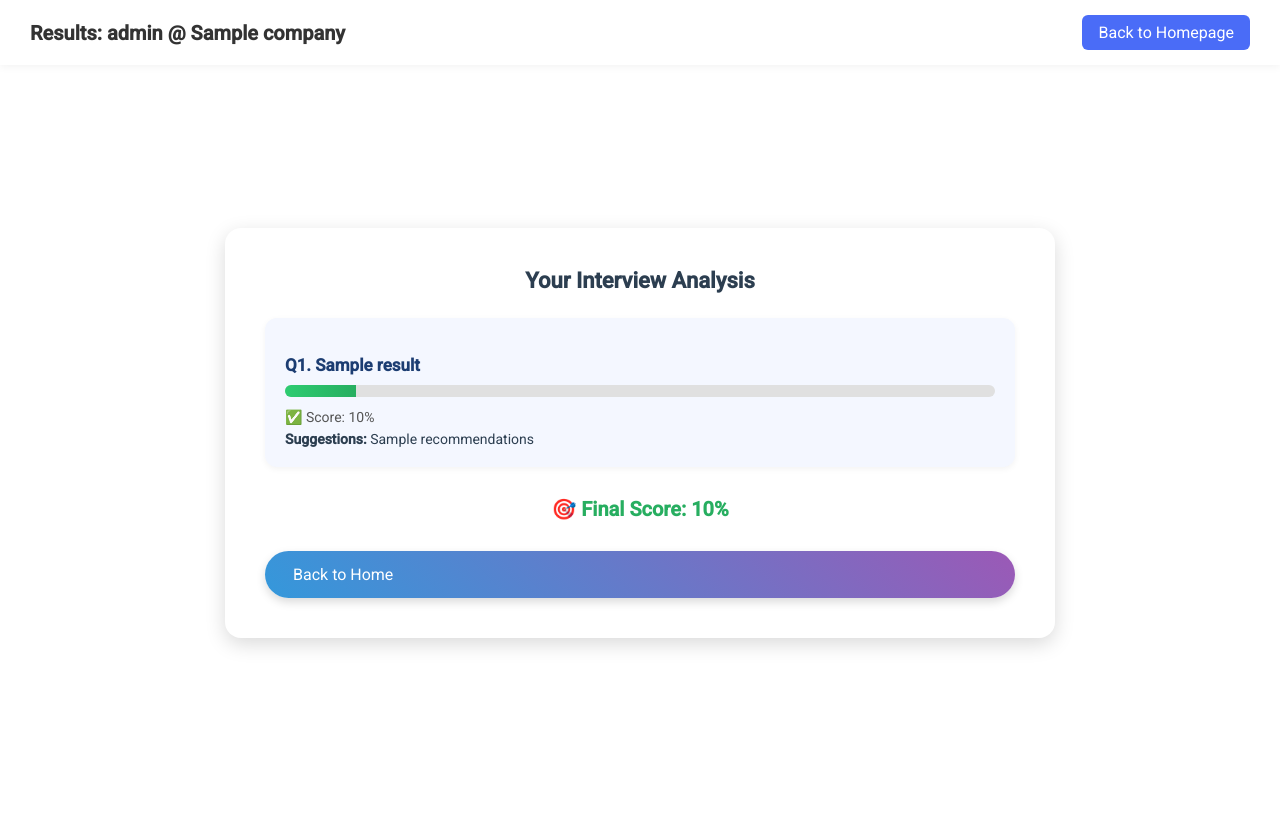
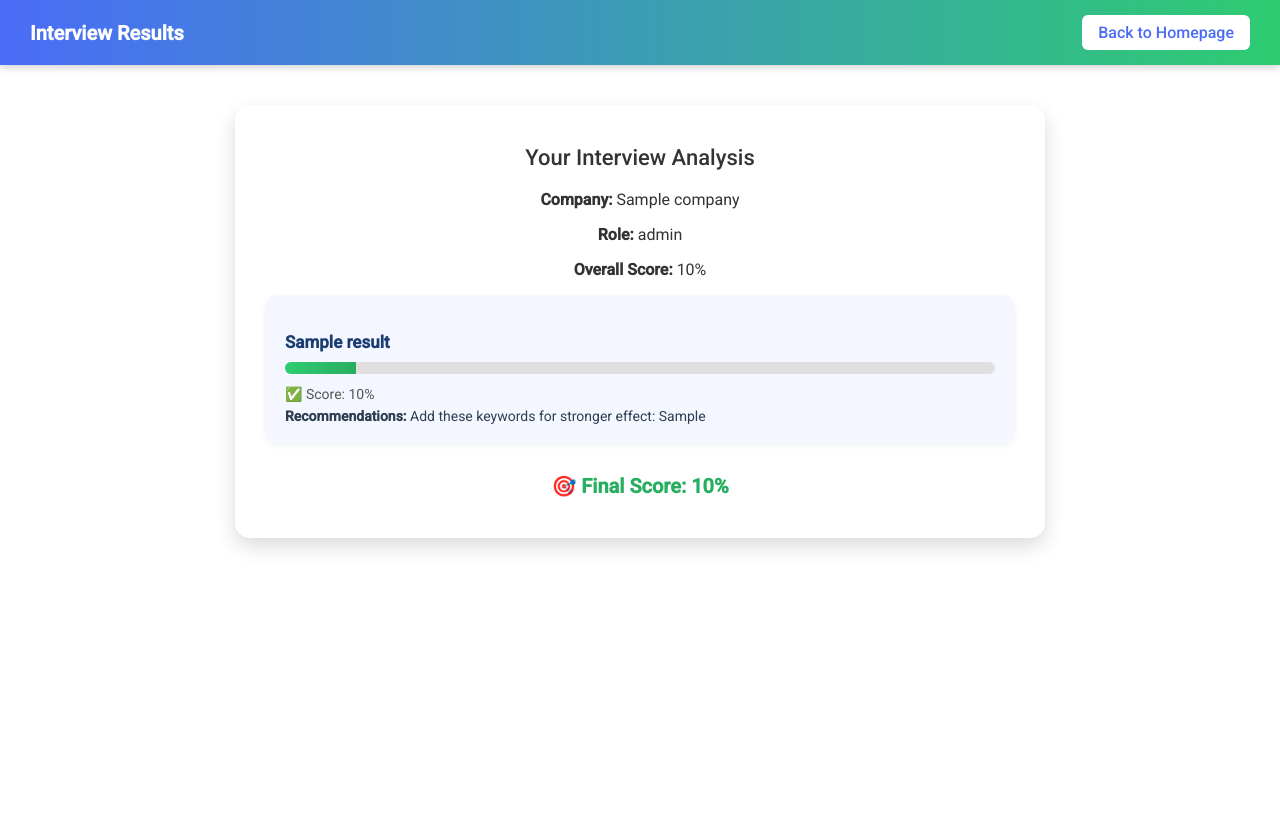
Before and after one commit to Eshal-Fathima/Smart-Hire-AI-Agent-, a Flask app: template app/templates/result.html in a window 1280 px wide. Before the commit the page ends 648 px from the top, so only its background shows below. Run offline with Flask 3, Linux system fonts and the light colour scheme; the template is opened without the code that fills it: most values are stand-ins (such as "Sample title", 1, 10 or a date in 2020).

Commit message:
Update result.html with dashboard style

```diff
--- a/app/app.py
+++ b/app/app.py
@@ -364,22 +364,74 @@ def mock_interview():
     }
     bg_image = url_for('static', filename=f'images/{company_images.get(company,"default.jpg")}')
 
-    questions = [q["q"] for q in interview_data.get(company, {}).get(role, [])]
+    # Pass the full question objects, including keywords
+    questions = interview_data.get(company, {}).get(role, [])
 
-    return render_template("interview.html", company=company, role=role, questions=questions, bg_url=bg_image)
+    return render_template(
+        "interview.html",  # <-- your merged page filename
+        company=company,
+        role=role,
+        questions=questions,
+        bg_url=bg_image
+    )
+
+
+from flask import Flask, render_template, request
+
+app = Flask(__name__)
+
+def evaluate_answers(company, role, answers):
+    """
+    Example evaluator function.
+    Returns results list and overall score.
+    Each result is a dict: {"question": str, "score": int, "missing_keywords": list}
+    """
+    results = []
+    total_score = 0
+    keywords_by_question = [
+        ["python", "loops"], ["data structures", "array"], ["oop", "class"], ["api", "request"], ["algorithm", "optimization"]
+    ]
+
+    for idx, answer in enumerate(answers):
+        # Simple scoring: score % based on number of keywords present
+        q_keywords = keywords_by_question[idx % len(keywords_by_question)]
+        matched = [k for k in q_keywords if k.lower() in answer.lower()]
+        score = int((len(matched)/len(q_keywords))*100)
+        missing = [k for k in q_keywords if k not in matched]
+        results.append({
+            "question": f"Q{idx+1}",
+            "score": score,
+            "missing_keywords": missing
+        })
+        total_score += score
+
+    overall_score = int(total_score / len(answers))
+    return results, overall_score
 
 @app.route("/submit_interview", methods=["POST"])
 def submit_interview():
     company = request.form.get("company")
     role = request.form.get("role")
-    user_answers = request.form.getlist("answers[]")
-    results, overall = evaluate_answers(company, role, user_answers)
+    user_answers = request.form.getlist("answers")
+
+    results, overall_score = evaluate_answers(company, role, user_answers)
+
     return render_template("result.html",
+                           company=company,
+                           role=role,
                            results=results,
-                           overall=overall,
-                           company=company,
-                           role=role)
+                           overall_score=overall_score,
+                           bg_url="/static/images/interview-bg.jpg")
+
+    # Render the result analysis page
+    return render_template(
+        "result.html",
+        company=company,
+        role=role,
+        results=results,
+        overall_score=overall_score
+    )
 
 if __name__ == "__main__":
-    port = int(os.environ.get("PORT",5000))
+    port = int(os.environ.get("PORT", 5000))
     app.run(host="0.0.0.0", port=port, debug=True)
--- a/app/templates/result.html
+++ b/app/templates/result.html
@@ -5,182 +5,69 @@
 <meta name="viewport" content="width=device-width, initial-scale=1.0">
 <title>Interview Results - {{ role }} @ {{ company }}</title>
 <link href="https://fonts.googleapis.com/css2?family=Roboto:wght@300;400;500&display=swap" rel="stylesheet">
+<link rel="stylesheet" href="{{ url_for('static', filename='style.css') }}">
 <style>
-        /* Body & Background */
-        body {
-            margin: 0;
-            font-family: 'Roboto', sans-serif;
-            background: url('{{ bg_url }}') no-repeat center center fixed;
-            background-size: cover;
-            color: #333;
-        }
-
-        /* Overlay */
-        .overlay {
-            backdrop-filter: blur(6px);
-            background: rgba(255, 255, 255, 0.9);
-            min-height: 100vh;
-            display: flex;
-            flex-direction: column;
-        }
-
-        /* Navbar */
-        .navbar {
-            background: #fff;
-            padding: 15px 30px;
-            display: flex;
-            justify-content: space-between;
-            align-items: center;
-            box-shadow: 0 2px 8px rgba(0,0,0,0.05);
-        }
-        .navbar h1 {
-            font-size: 20px;
-            margin: 0;
-        }
-        .btn-home {
-            background: #4a6cf7;
-            color: white;
-            border: none;
-            padding: 8px 16px;
-            border-radius: 6px;
-            cursor: pointer;
-            text-decoration: none;
-        }
-
-        /* Results Dashboard */
-        .dashboard {
-            flex: 1;
-            display: flex;
-            justify-content: center;
-            align-items: center;
-            padding: 30px;
-        }
-        .card {
-            background: white;
-            border-radius: 16px;
-            padding: 40px;
-            box-shadow: 0 6px 20px rgba(0,0,0,0.15);
-            max-width: 750px;
-            width: 100%;
-            animation: fadeInUp 0.7s ease;
-        }
-        .card h2 {
-            text-align: center;
-            margin-top: 0;
-            font-size: 22px;
-            margin-bottom: 25px;
-            color: #2c3e50;
-        }
-
-        /* Question Result */
-        .question-result {
-            margin-bottom: 25px;
-            padding: 20px;
-            background: #f4f7ff;
-            border-radius: 12px;
-            box-shadow: 0 2px 6px rgba(0,0,0,0.05);
-        }
-        .question-result h3 {
-            font-size: 17px;
-            margin-bottom: 10px;
-            color: #1c3d72;
-        }
-        .score-bar {
-            height: 12px;
-            border-radius: 8px;
-            background: #e0e0e0;
-            overflow: hidden;
-            margin-bottom: 12px;
-        }
-        .score-fill {
-            height: 100%;
-            background: linear-gradient(90deg, #2ecc71, #27ae60);
-            transition: width 0.8s ease;
-        }
-        .feedback {
-            font-size: 14px;
-            color: #555;
-        }
-        .keywords {
-            font-size: 14px;
-            margin-top: 6px;
-            color: #2c3e50;
-        }
-
-        /* Final Score */
-        .final-score {
-            text-align: center;
-            margin-top: 30px;
-            font-size: 20px;
-            font-weight: bold;
-            color: #27ae60;
-        }
-
-        /* Button */
-        .btn-back {
-            display: block;
-            margin: 30px auto 0;
-            background: linear-gradient(45deg, #3498db, #9b59b6);
-            color: white;
-            border: none;
-            padding: 14px 28px;
-            font-size: 16px;
-            border-radius: 30px;
-            cursor: pointer;
-            transition: 0.3s ease;
-            text-decoration: none;
-            box-shadow: 0 4px 10px rgba(0,0,0,0.15);
-        }
-        .btn-back:hover {
-            transform: scale(1.07);
-        }
-
-        /* Animation */
-        @keyframes fadeInUp {
-            from {
-                opacity: 0;
-                transform: translateY(30px);
-            }
-            to {
-                opacity: 1;
-                transform: translateY(0);
-            }
-        }
+body {margin:0;font-family:'Roboto',sans-serif;background:url('{{ bg_url }}') no-repeat center center fixed;background-size:cover;color:#333;}
+.overlay{backdrop-filter:blur(8px);background:rgba(255,255,255,0.85);min-height:100vh;display:flex;flex-direction:column;padding-bottom:40px;animation:fadeInBg 1.5s ease;}
+@keyframes fadeInBg{from{opacity:0;}to{opacity:1;}}
+.navbar{background:linear-gradient(90deg,#4a6cf7,#2ecc71);padding:15px 30px;display:flex;justify-content:space-between;align-items:center;box-shadow:0 2px 8px rgba(0,0,0,0.2);color:#fff;}
+.navbar h1{font-size:20px;margin:0;}
+.btn-home{background:white;color:#4a6cf7;border:none;padding:8px 16px;border-radius:6px;cursor:pointer;text-decoration:none;font-weight:500;transition:all 0.3s ease;}
+.btn-home:hover{background:#f2f2f2;}
+.dashboard{display:flex;justify-content:center;flex:1;align-items:flex-start;padding:40px 20px;}
+.card{background:white;border-radius:15px;padding:40px 30px;box-shadow:0 8px 20px rgba(0,0,0,0.15);max-width:750px;width:100%;text-align:center;animation:fadeInCard 1s ease;}
+@keyframes fadeInCard{from{transform:translateY(20px);opacity:0;}to{transform:translateY(0);opacity:1;}}
+.card:hover{box-shadow:0 12px 28px rgba(0,0,0,0.2);transition:0.3s;}
+.card h2{margin-top:0;font-size:22px;margin-bottom:20px;font-weight:500;}
+.question-result{margin-bottom:25px;padding:20px;background:#f4f7ff;border-radius:12px;box-shadow:0 2px 6px rgba(0,0,0,0.05);text-align:left;}
+.question-result h3{font-size:17px;margin-bottom:10px;color:#1c3d72;}
+.score-bar{height:12px;border-radius:8px;background:#e0e0e0;overflow:hidden;margin-bottom:12px;}
+.score-fill{height:100%;width:0;background:linear-gradient(90deg,#2ecc71,#27ae60);transition:width 1s ease;}
+.feedback{font-size:14px;color:#555;}
+.keywords{font-size:14px;margin-top:6px;color:#2c3e50;}
+.final-score{text-align:center;margin-top:30px;font-size:20px;font-weight:bold;color:#27ae60;}
 </style>
 </head>
 <body>
 <div class="overlay">
-        <!-- Navbar -->
   <div class="navbar">
-            <h1>Results: {{ role }} @ {{ company }}</h1>
-            <a href="{{ url_for('home') }}" class="btn-home">Back to Homepage</a>
+    <h1>Interview Results</h1>
+    <a href="{{ url_for('static', filename='index.html') }}" class="btn-home">Back to Homepage</a>
+
   </div>
 
-        <!-- Dashboard -->
   <div class="dashboard">
     <div class="card">
       <h2>Your Interview Analysis</h2>
+      <p><strong>Company:</strong> {{ company }}</p>
+      <p><strong>Role:</strong> {{ role }}</p>
+      <p><strong>Overall Score:</strong> {{ overall_score }}%</p>
 
+      <div id="resultsContainer">
         {% for q in results %}
         <div class="question-result">
-                    <h3>Q{{ loop.index }}. {{ q.question }}</h3>
-                    <div class="score-bar">
-                        <div class="score-fill" style="width: {{ q.score }}%"></div>
-                    </div>
+          <h3>{{ q.question }}</h3>
+          <div class="score-bar"><div class="score-fill" style="width:{{ q.score }}%"></div></div>
           <div class="feedback">✅ Score: {{ q.score }}%</div>
-                    <div class="keywords">
-                        <strong>Suggestions:</strong> {{ q.recommendations }}
-                    </div>
+          <div class="keywords"><strong>Recommendations:</strong> Add these keywords for stronger effect: {{ q.missing_keywords | join(", ") }}</div>
         </div>
         {% endfor %}
-
-                <div class="final-score">
-                    🎯 Final Score: {{ final_score }}%
       </div>
 
-                <a href="{{ url_for('home') }}" class="btn-back">Back to Home</a>
+      <div class="final-score">🎯 Final Score: {{ overall_score }}%</div>
     </div>
   </div>
 </div>
+
+<script>
+// Animate score bars
+document.addEventListener("DOMContentLoaded", function() {
+  document.querySelectorAll(".score-fill").forEach((el) => {
+    const width = el.style.width;
+    el.style.width = "0";
+    setTimeout(() => { el.style.width = width; }, 100);
+  });
+});
+</script>
 </body>
 </html>
```
Also changed, not shown: app/templates/interview.html (+34 -142 lines). Lines whose indentation alone changed are shown as unchanged.
